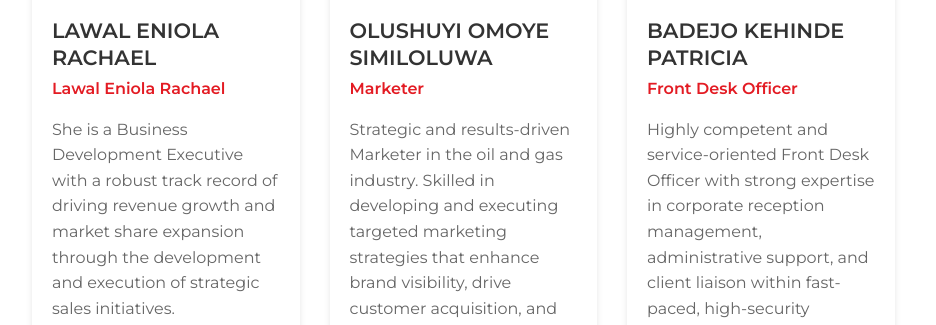
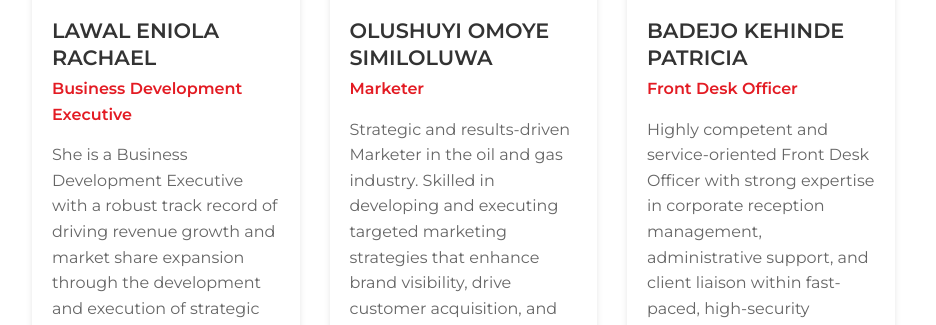
Before and after one commit to the-scarlet-spyder/transal, a plain HTML site: page about.html in a window 1280 px wide. Shown: the part 3401-3726 px from the top of the page, without its empty margins (28-964 px from the left). Drawn offline with Linux system fonts and the light colour scheme.

Commit message:
Update about.html

```diff
--- a/about.html
+++ b/about.html
@@ -173,7 +173,7 @@
                         <img src="lady4.jpeg" alt="Team Member">
                     </div>
                     <h3>LAWAL ENIOLA RACHAEL</h3>
-                    <p class="member-title">Lawal Eniola Rachael</p>
+                    <p class="member-title">Business Development Executive</p>
                     <p class="member-bio">She is a Business Development Executive with a
                         robust track record of driving revenue growth and
                         market share expansion through the development
```
